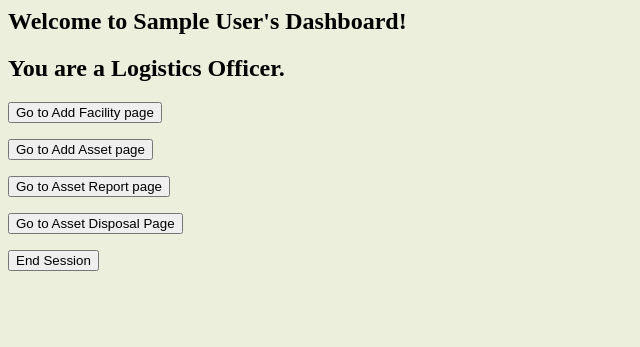
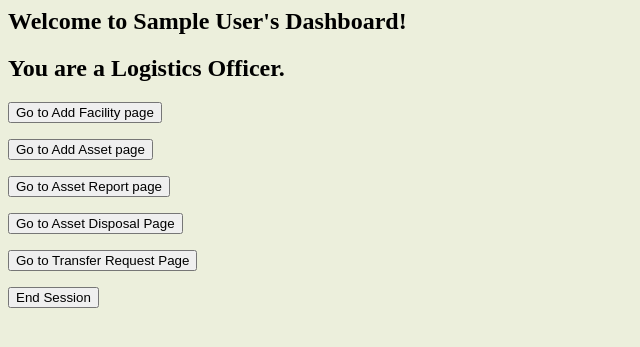
Before and after one commit to kyporter/OSNAP, a Flask app: page /dashboard in a window 1280 px wide. Shown: the top 347 px of the page, without its empty margins (0-640 px from the left). Run offline with Flask 2, Linux system fonts and the light colour scheme; the visitor is signed in with stand-in values (Sample User, id 1); some libraries are stand-ins or nearby versions.

Commit message:
added transfer_req route and htmls

```diff
--- a/src/app.py
+++ b/src/app.py
@@ -2,6 +2,7 @@ from flask import Flask, render_template, request, session, redirect, url_for
 import psycopg2
 import psycopg2.extras
 from config import dbname, dbhost, dbport
+from time import gmtime, strftime
 
 app = Flask(__name__)
 app.secret_key = "wecanpretendthisisarandomkeyright?" #so that session works
@@ -177,6 +178,37 @@ ah.depart_dt IS NULL));''', (r_date, r_date))
         else:
             return redirect("/asset_report")
 
+@app.route("/transfer_req", methods=['GET', 'POST'])
+def transfer_req():
+    if session['role'] != 'Logistics Officer':
+        return render_template('LO_only.html', page = 'Transfer Requests')
+
+    if request.method == 'GET':
+        cur.execute('''SELECT asset_tag, common_name FROM assets JOIN
+asset_history ON asset_pk = asset_fk JOIN facilities ON facility_fk = facility_pk
+WHERE facility_fk IS NOT NULL and depart_dt IS NULL;''')
+        assets = cur.fetchall()
+        fac_list = getFacList()
+        return render_template('transfer_req.html', fac_list = fac_list, asset_list=assets)
+
+    if request.method == 'POST':
+        dest = request.form['des_code']
+        today = strftime("%Y-%m-%d %H:%M:%S", gmtime())
+        a_tag = request.form['tag']
+
+    ##Get facility code for asset's current location
+        cur.execute('''SELECT fac_code FROM assets JOIN asset_history ON
+asset_pk=asset_fk JOIN facilities ON facility_pk=facility_fk WHERE depart_dt IS
+NULL and asset_tag=(%s);''', (a_tag,))
+        src_code = cur.fetchone()[0]
+        cur.execute('''INSERT INTO transfer_requests (asset_fk, source,
+destination, requester, req_time) VALUES ((SELECT asset_pk FROM assets WHERE
+asset_tag=(%s)), (SELECT facility_pk FROM facilities WHERE fac_code=(%s)), (SELECT
+facility_pk FROM facilities WHERE fac_code=(%s)), (SELECT user_pk FROM users WHERE
+username=(%s)), (%s));''', (a_tag, src_code, dest, session['username'], today))
+        conn.commit()
+        return render_template("request_made.html", a_tag=a_tag, fac_src=src_code, fac_dest = dest)
+
 @app.route("/logout", methods=['GET'])
 def logout():
     if request.method == 'GET':
--- a/src/templates/dashboard.html
+++ b/src/templates/dashboard.html
@@ -20,6 +20,9 @@
 		<form action="/dispose_asset" method='GET'>
 			<input type="submit" value="Go to Asset Disposal Page" />
 		</form>
+		<form action="/transfer_req" method='GET'>
+			<input type="submit" value="Go to Transfer Request Page" />
+		</form>
 		{% endif %}
 
 		<form action="/logout" method='GET'>
```
Also changed, not shown: src/templates/request_made.html (added, +7 -0 lines), src/templates/transfer_req.html (added, +21 -0 lines).
